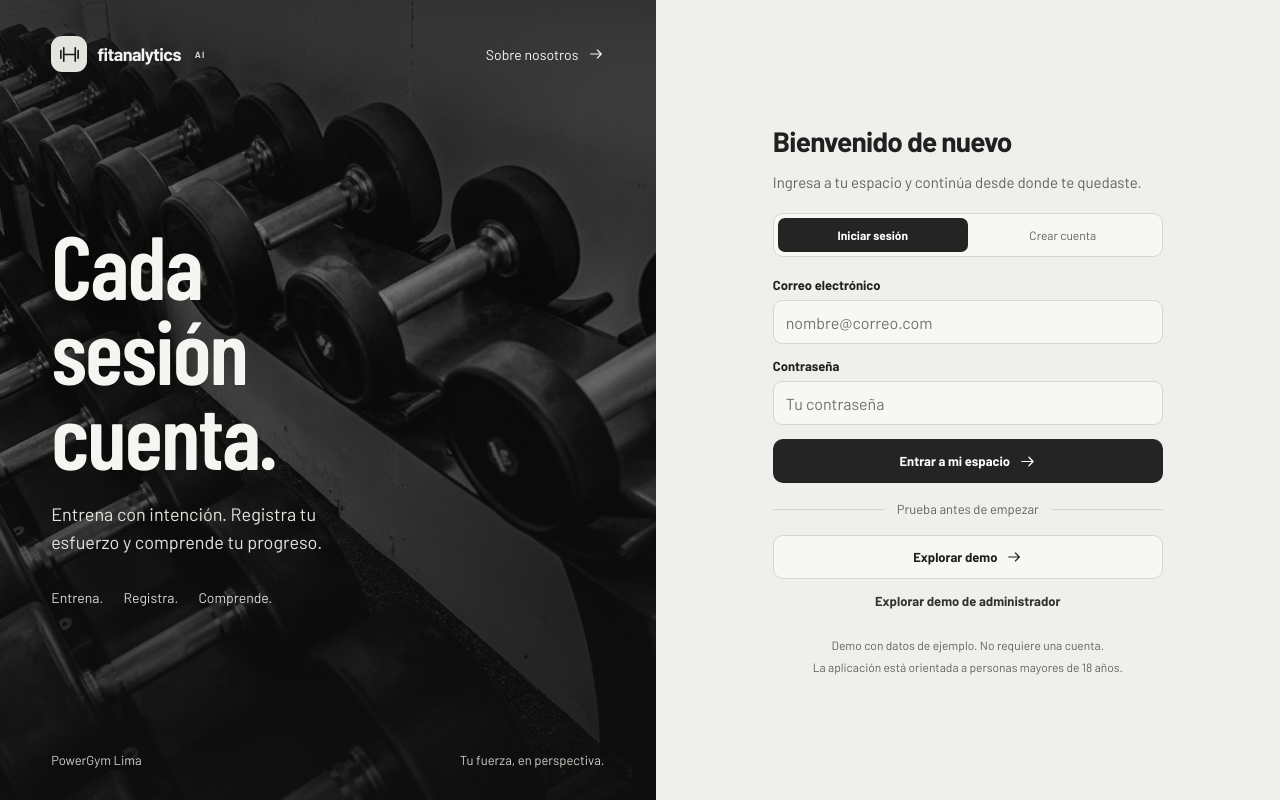
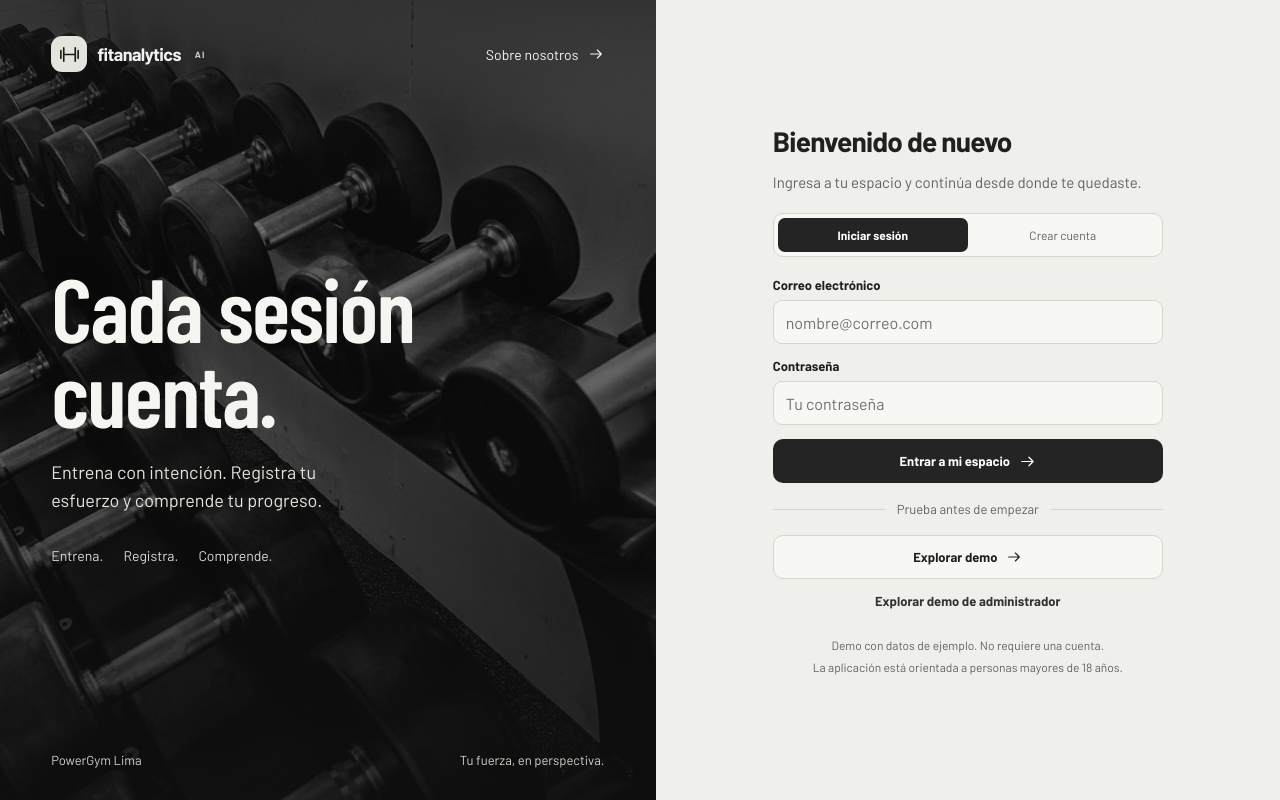
Before and after one commit to Maxi-ING/Gym-Frontend, a React (Vite) app: page / in a window 1280 px wide. Built offline with nearby package versions, Linux system fonts and the light colour scheme; no server answers.

Commit message:
Mantener el título de acceso en dos líneas feat

```diff
--- a/src/styles.css
+++ b/src/styles.css
@@ -1074,7 +1074,7 @@ tbody tr:last-child td {
   font-weight: 600;
   line-height: 0.95;
   letter-spacing: -0.02em;
-  max-width: 7ch;
+  max-width: 12ch;
 }
 .auth-content p {
   font-size: 18px;
```
